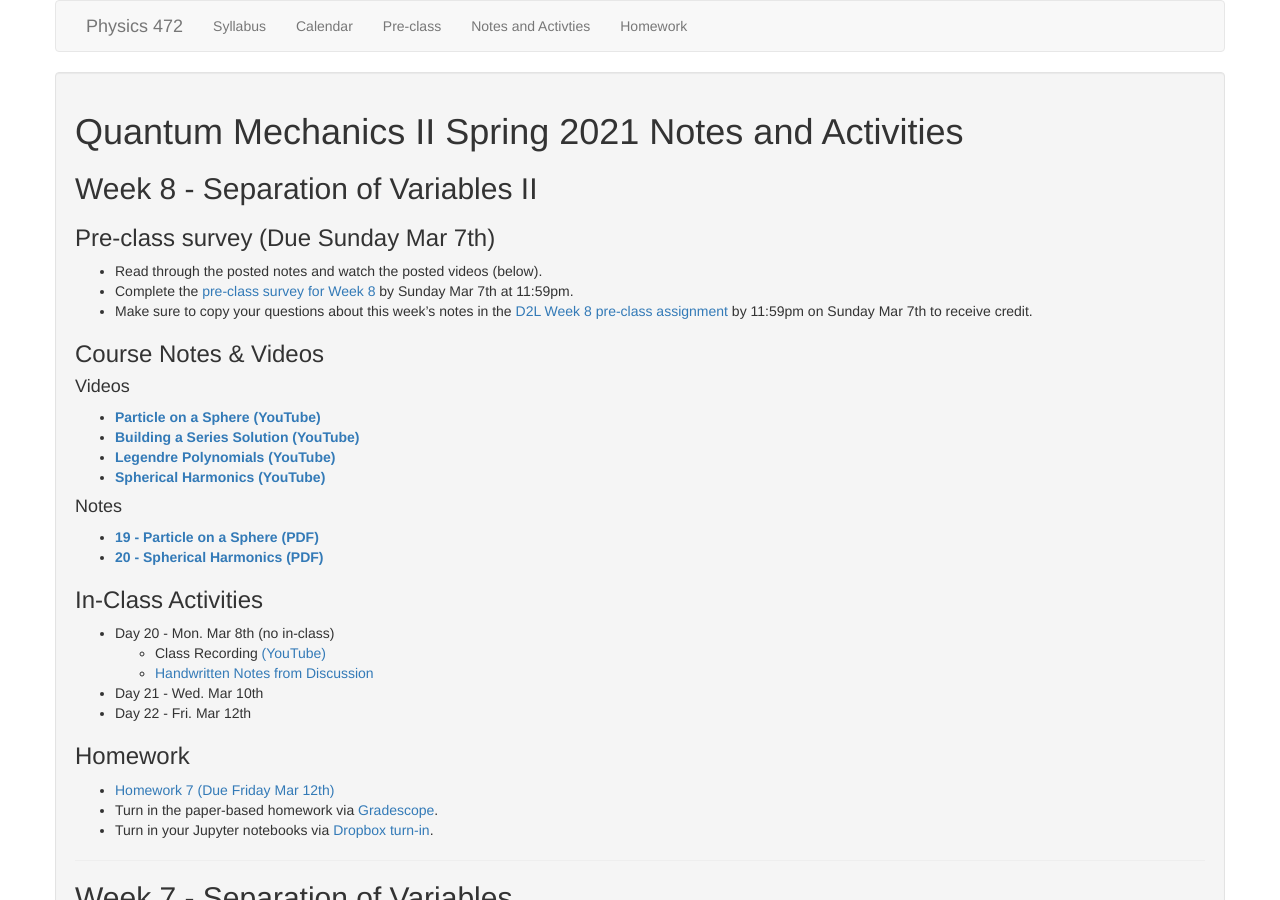
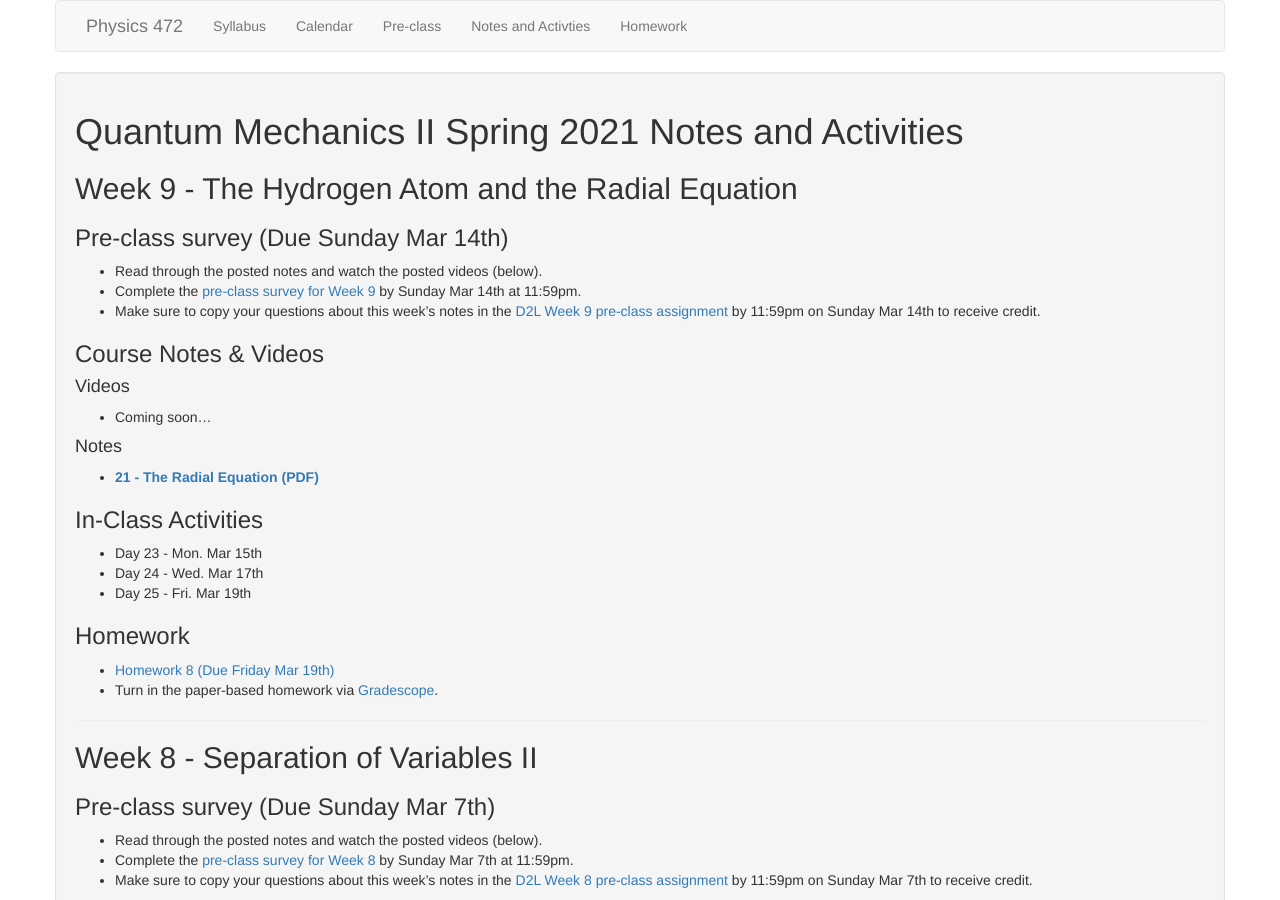
Before and after one commit to dannycab/phy472msu_s2021, a Jekyll site: the page built from notes/index.md, in a window 1280 px wide and 900 px high. Built offline with Jekyll 4.4.1, drawn with Linux system fonts in a browser that asks for light colours.

Commit message:
updated for class; working on hw

```diff
--- a/notes/index.md
+++ b/notes/index.md
@@ -4,6 +4,39 @@ title: Quantum Mechanics II Spring 2021 Notes and Activities
 permalink: notes/index.html
 use_math: true
 ---
+## Week 9 - The Hydrogen Atom and the Radial Equation
+
+### Pre-class survey (Due Sunday Mar 14th)
+
+* Read through the posted notes and watch the posted videos (below).
+* Complete the [pre-class survey for Week 9](https://msu.co1.qualtrics.com/jfe/form/SV_6gSvFNnmkbUANOl) by Sunday Mar 14th at 11:59pm.
+* Make sure to copy your questions about this week's notes in the [D2L Week 9 pre-class assignment](https://d2l.msu.edu) by 11:59pm on Sunday Mar 14th to receive credit.
+
+### Course Notes & Videos
+
+#### Videos
+
+* Coming soon...
+
+
+#### Notes
+
+* [**21 - The Radial Equation (PDF)**](./handwritten/21 - The Radial Equation.pdf)
+
+### In-Class Activities
+
+* Day 23 - Mon. Mar 15th
+* Day 24 - Wed. Mar 17th
+* Day 25 - Fri. Mar 19th
+
+### Homework
+
+* [Homework 8 (Due Friday Mar 19th)](../assignments/homework8.html)
+* Turn in the paper-based homework via [Gradescope](https://www.gradescope.com/).
+<!-- * Turn in your Jupyter notebooks via [Dropbox turn-in](https://www.dropbox.com/request/snFW1zlAvuID9XedUo78). -->
+
+---
+
 ## Week 8 - Separation of Variables II
 
 ### Pre-class survey (Due Sunday Mar 7th)
@@ -32,7 +65,7 @@ use_math: true
 * Day 20 - Mon. Mar 8th (no in-class)
   * Class Recording [(YouTube)](https://www.youtube.com/watch?v=noLDqCIuqlw)
   * [Handwritten Notes from Discussion](./in-class/Day_20.pdf)
-* Day 21 - Wed. Mar 10th
+* [Day 21 - Wed. Mar 10th](./in-class/day21.html)
 * Day 22 - Fri. Mar 12th
 
 ### Homework
```
Also changed, not shown: assignments/homework8.md (added, +7 -0 lines), assignments/index.md (+1 -0 lines), calendar.md (+1 -1 lines), notes/in-class/day21.md (added, +22 -0 lines), preclass.md (+10 -0 lines), 1 other file.
